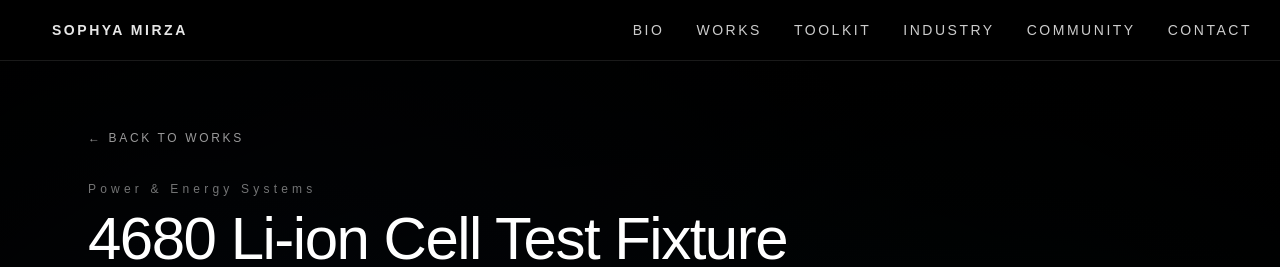
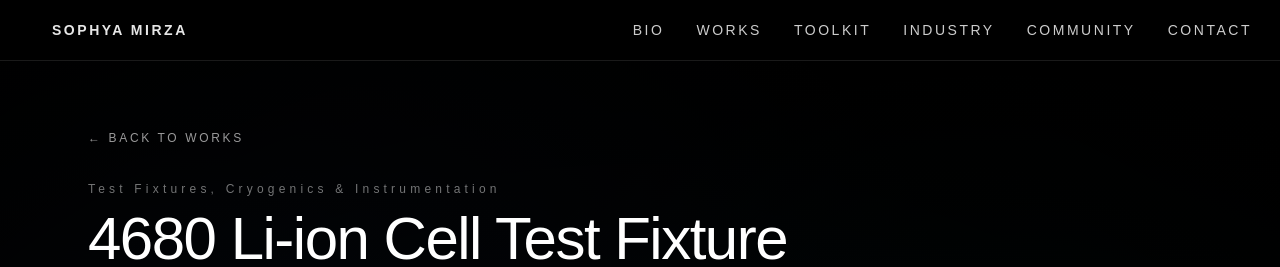
Before and after one commit to sophyamirza/sophya-portfolio, a Next.js app: page /works/4680-liion-test-fixture in a window 1280 px wide. Shown: the top 267 px of the page. Built offline with nearby package versions, Linux system fonts and the light colour scheme; a web font is replaced by a local one.

Commit message:
fix the order issue

```diff
--- a/app/works/projects.ts
+++ b/app/works/projects.ts
@@ -5,8 +5,7 @@ export type ProjectType =
   | "Robotics & Autonomy"
   | "Analysis & Simulation"
   | "Test Systems & Instrumentation"
-  | "Product Design & Mechanisms"
-  | "Power & Energy Systems";
+  | "Product Design & Mechanisms";
 
 export const PROJECT_TYPE_ORDER: ProjectType[] = [
   "Propulsion & Fluids",
@@ -14,7 +13,6 @@ export const PROJECT_TYPE_ORDER: ProjectType[] = [
   "Analysis & Simulation",
   "Test Systems & Instrumentation",
   "Product Design & Mechanisms",
-  "Power & Energy Systems",
 ];
 
 export type ProjectSection = {
@@ -474,7 +472,7 @@ export const PROJECTS: Project[] = [
     subtitle: "Battery cell charging and discharging",
     year: "2021",
     yearLabel: "2021–2023",
-    projectType: "Power & Energy Systems",
+    projectType: "Test Systems & Instrumentation",
     tags: ["High voltage", "Power electronics", "Custom fixture", "Fiber temp sensing", "Circuit design"],
     overview:
       "Battery test fixture designed for repeatable charge/discharge workflows, safe operation, and clean instrumentation.",
```
